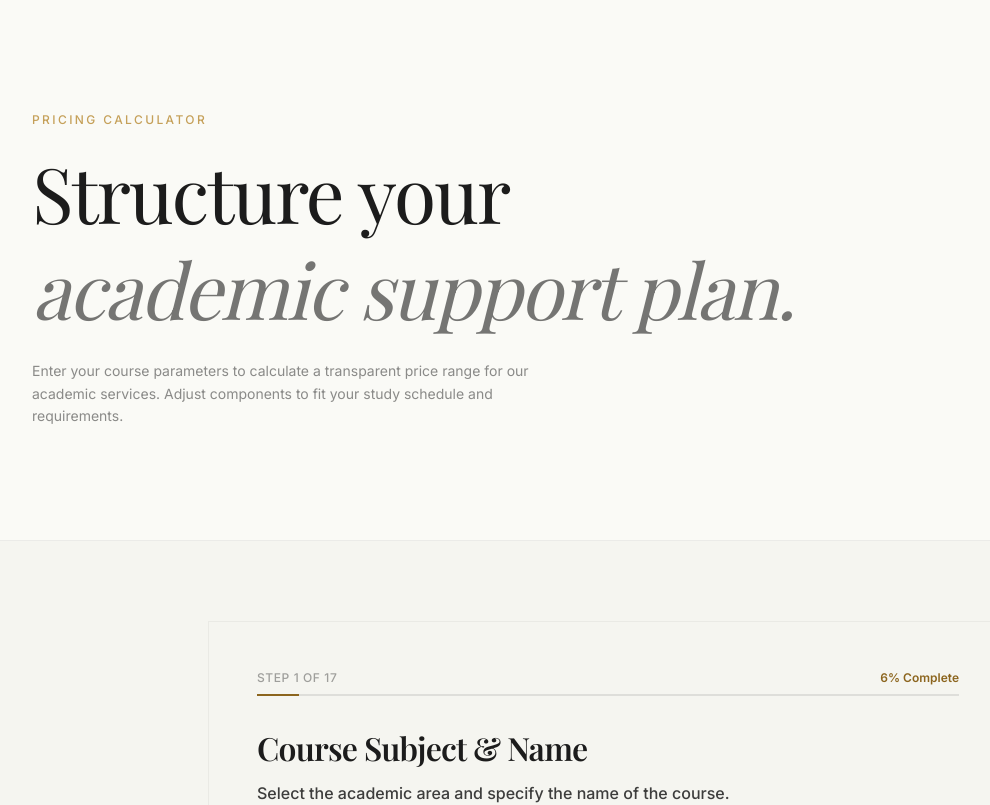
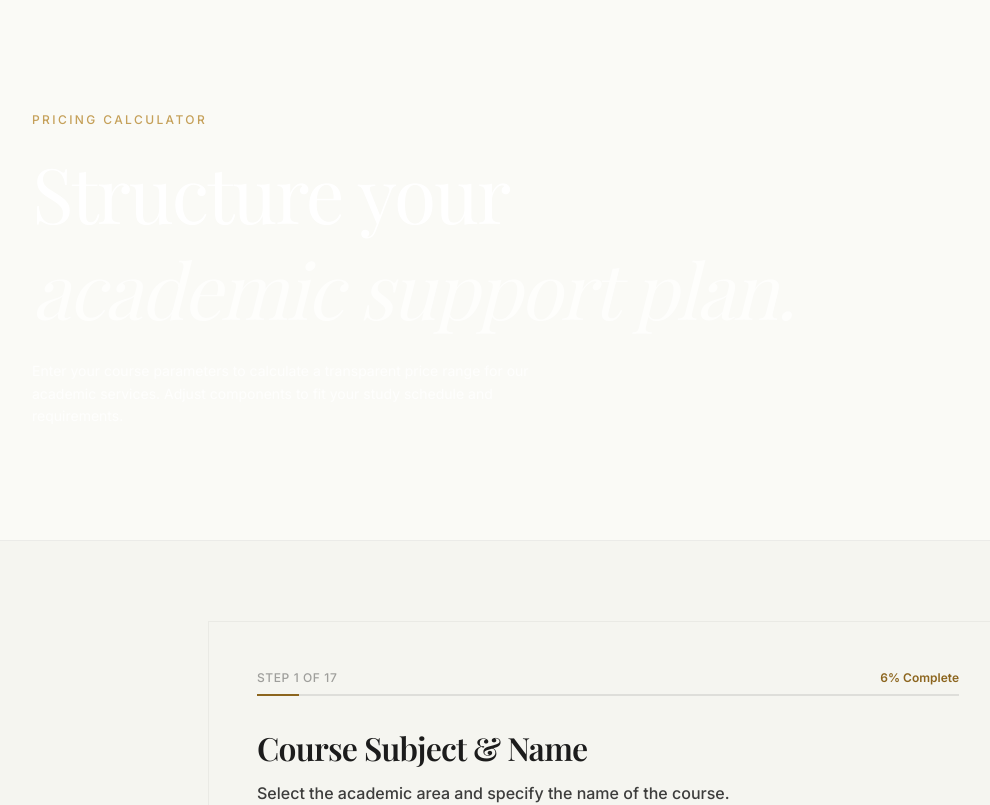
Before and after one commit to k-clinton/Masomo, a Next.js app: page /get-a-quote in a window 1280 px wide. Shown: the top 805 px of the page, without its empty margins (32-1022 px from the left). Built offline with nearby package versions, Linux system fonts and the light colour scheme; a web font is replaced by a local one.

Commit message:
fix: fix text visibility in the heading of the price calculator page

```diff
--- a/src/app/get-a-quote/page.tsx
+++ b/src/app/get-a-quote/page.tsx
@@ -21,14 +21,14 @@ export default function GetAQuotePage() {
             <SectionLabel>Pricing Calculator</SectionLabel>
           </Reveal>
           <Reveal delay={0.1}>
-            <SectionHeading size="xl" className="max-w-3xl leading-tight">
+            <SectionHeading size="xl" className="max-w-3xl leading-tight text-white">
               Structure your
               <br />
-              <span className="italic text-foreground/60">academic support plan.</span>
+              <span className="italic text-white/70">academic support plan.</span>
             </SectionHeading>
           </Reveal>
           <Reveal delay={0.2}>
-            <p className="mt-6 text-sm text-foreground/50 max-w-lg leading-relaxed font-sans">
+            <p className="mt-6 text-sm text-white/80 max-w-lg leading-relaxed font-sans">
               Enter your course parameters to calculate a transparent price range for our academic services. Adjust components to fit your study schedule and requirements.
             </p>
           </Reveal>
```
